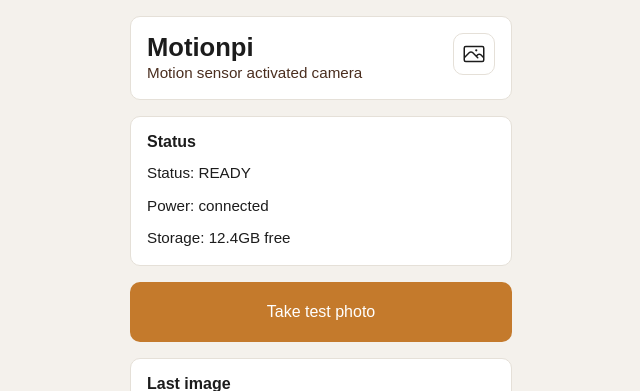
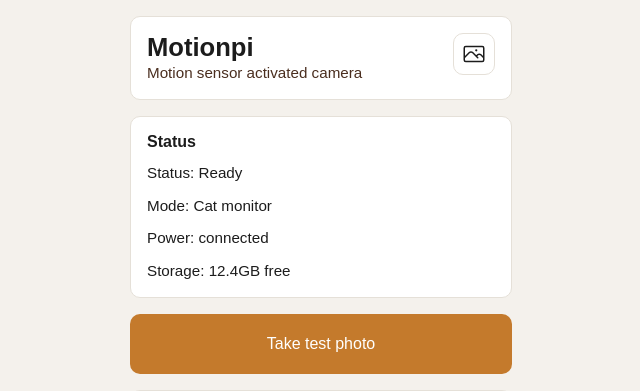
Before and after one commit to Ashterism/motionpi, a Flask app: page / in a window 1280 px wide. Shown: the top 391 px of the page, without its empty margins (319-959 px from the left). Run offline with Flask 3, Linux system fonts and the light colour scheme.

Commit message:
Show camera status and operating mode

```diff
--- a/src/motionpi/web/templates/index.html
+++ b/src/motionpi/web/templates/index.html
@@ -14,17 +14,15 @@
 
 {% block content %}
 
-
-        {% if not is_running %}
         <section class="card">
             <div class="card-body">
                 <h2 class="section-title">Status</h2>
-                <p class="status-line">Status: {{ "RUNNING" if is_running else "READY" }}</p>
+                <p class="status-line">Status: {{ status_label }}</p>
+                <p class="status-line">Mode: {{ mode_label }}</p>
                 <p class="status-line">Power: connected</p>
                 <p class="status-line">Storage: 12.4GB free</p>
             </div>
         </section>
-        {% endif %}
 
         <section>
             <form method="post" action="/take_photo">
```
